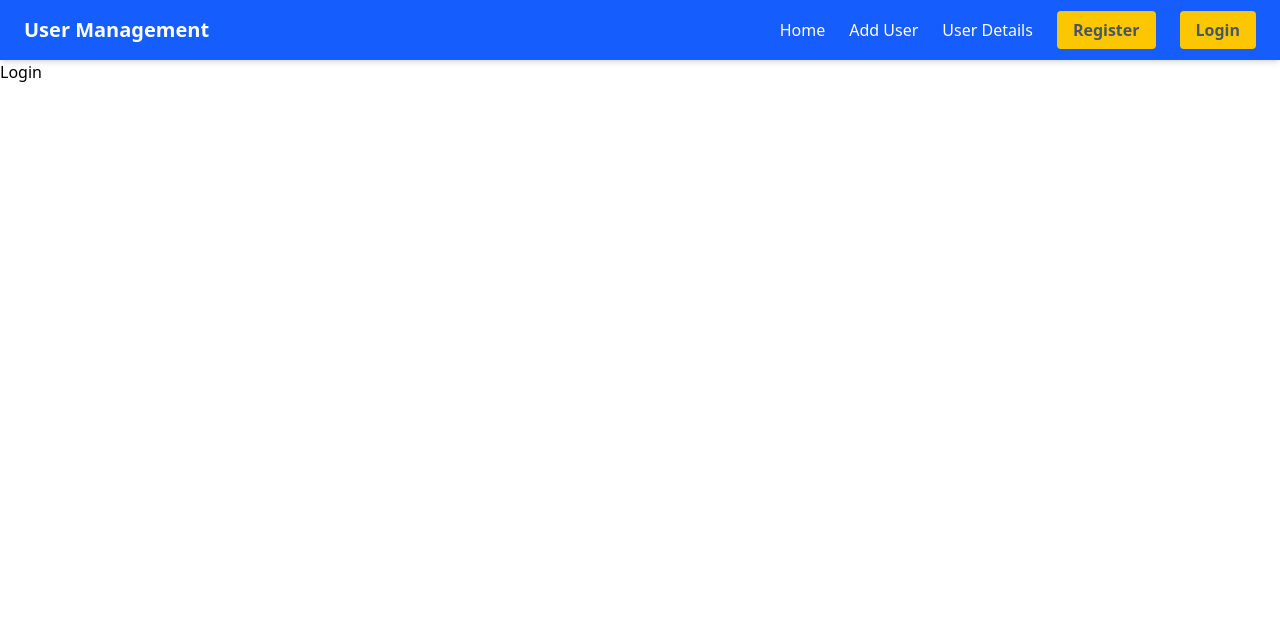
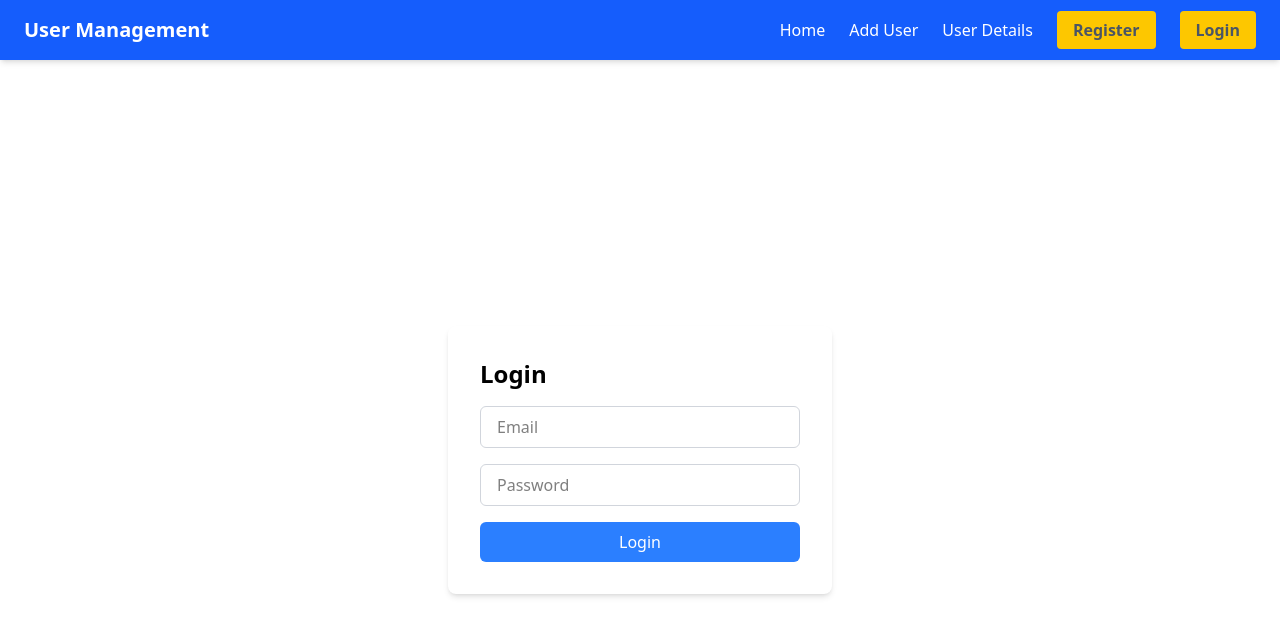
Before and after one commit to Yasintha8/user-management-system, a React (Vite) app in the folder frontend/: page /login in a window 1280 px wide. Shown: the top 636 px of the page. Built offline with nearby package versions, Linux system fonts and the light colour scheme; the HTML template or start-up script is replaced by a standard one.

Commit message:
Implement login with backend

```diff
--- a/frontend/src/components/login.jsx
+++ b/frontend/src/components/login.jsx
@@ -1,6 +1,61 @@
+import axios from "axios"
+import { useState } from "react";
+import toast from "react-hot-toast";
+import { useNavigate } from "react-router-dom";
+
 const Login = () => {
+
+  const [email, setEmail] = useState('');
+  const [password, setPassword] = useState('');
+
+  const navigate = useNavigate();
+
+  async function handleLogin() {
+  if (!email || !password) {
+    toast.error("Email and password are required");
+    return;
+  }
+
+  try {
+    const res = await axios.post(
+      import.meta.env.VITE_BACKEND_URL + '/api/login/loginUser',
+      { email, password }
+    );
+    console.log(res.data);
+    toast.success("Login successful");
+    navigate('/');
+  } catch (error) {
+    console.log("Login failed", error.response.data);
+    toast.error(error.response.data.message || "Login failed");
+  }
+}
+
   return (
-    <div>Login</div>
+    <div className="w-full h-screen flex justify-center items-center">
+      <div className="bg-white p-8 rounded-lg shadow-md w-96">
+        <h2 className="text-2xl font-semibold mb-4">Login</h2>
+        <input
+          type="email"
+          placeholder="Email"
+          className="border border-gray-300 rounded-md px-4 py-2 mb-4 w-full"
+          value={email}
+          onChange={(e) => setEmail(e.target.value)}
+        />
+        <input
+          type="password"
+          placeholder="Password"
+          className="border border-gray-300 rounded-md px-4 py-2 mb-4 w-full"
+          value={password}
+          onChange={(e) => setPassword(e.target.value)}
+        />
+        <button
+          className="bg-blue-500 text-white px-4 py-2 rounded-md hover:bg-blue-600 w-full cursor-pointer"
+          onClick={handleLogin}
+        >
+          Login
+        </button>
+      </div>
+    </div>
   )
 }
 
--- a/frontend/src/components/register.jsx
+++ b/frontend/src/components/register.jsx
@@ -42,11 +42,11 @@ const Register = () => {
   };
 
   return (
-    <div className="flex items-center justify-center min-h-screen bg-gray-100 px-4">
+    <div className="flex justify-center min-h-screen bg-gray-100 px-4">
       <form
         onSubmit={handleSubmit}
-        className="w-full max-w-md bg-white p-6 rounded shadow"
-      >
+        className="w-full h-full mt-12 max-w-md bg-white p-6 rounded shadow">
+
         <h2 className="text-3xl font-semibold text-center text-blue-600 mb-6">
           Register
         </h2>
```
